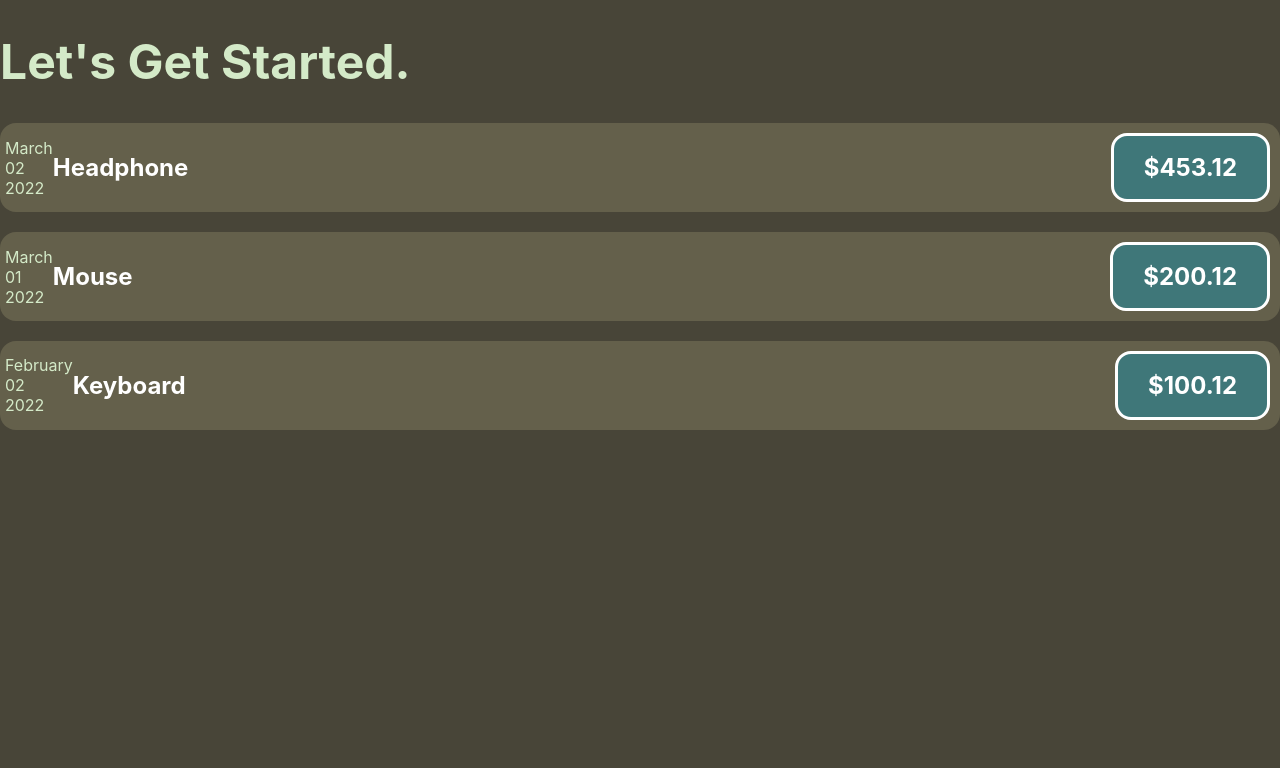
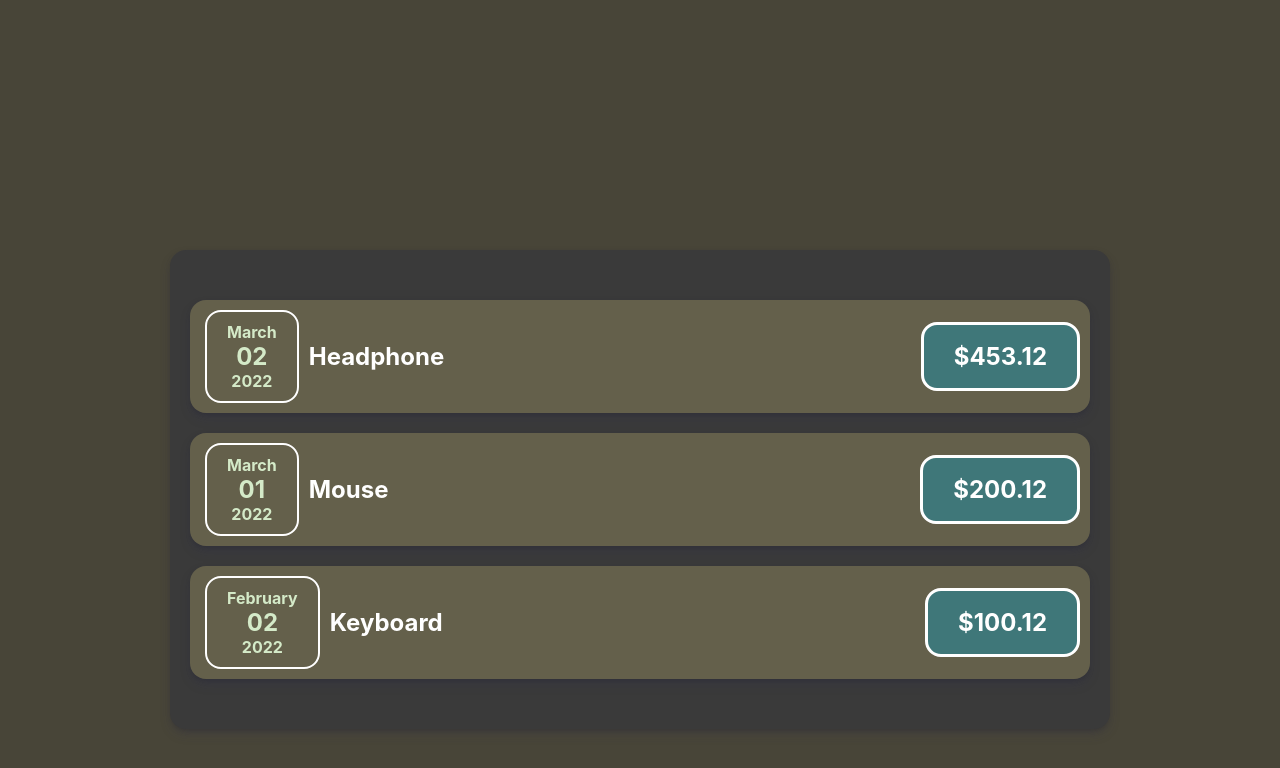
Before and after one commit to myoaung99/03-React-Basic---Working-With-Components, a React (Create React App) app in the folder my-app/: page / in a window 1280 px wide. Shown: the top 768 px of the page. Built offline with nearby package versions, Linux system fonts and the light colour scheme.

Commit message:
learn composition, custom component wrapper, shell component, props children

```diff
--- a/my-app/src/App.css
+++ b/my-app/src/App.css
@@ -1,3 +1,12 @@
+.expanse-container{
+  background-color: #3a3a3a;;
+  padding: 30px 20px;
+  max-width: 900px;
+  margin: 0 auto;
+  margin-top: 250px;
+
+}
+
 .App {
   text-align: center;
 }
--- a/my-app/src/App.js
+++ b/my-app/src/App.js
@@ -1,6 +1,7 @@
 import logo from "./logo.svg";
 import "./App.css";
 import ExpanseItem from "./components/ExpenseItem";
+import Card from './components/Card'
 
 // function App() {
 //   return (
@@ -35,13 +36,13 @@ function App() {
   // small letter JSX elements are default components
   // Capital Letter JSX elements are Custom Components
   return (
-    <div>
-      <h1>Let's Get Started.</h1>
 
+    <Card className="expanse-container">
       <ExpanseItem title={expanse[0].title} amount={expanse[0].amount} date={expanse[0].date} />
       <ExpanseItem title={expanse[1].title} amount={expanse[1].amount} date={expanse[1].date} />
       <ExpanseItem title={expanse[2].title} amount={expanse[2].amount} date={expanse[2].date} />
-    </div>
+    </Card>
+
   );
 }
 
--- /dev/null
+++ b/my-app/src/components/Card.css
@@ -0,0 +1,4 @@
+.card{
+  border-radius: 1rem;
+  box-shadow: rgba(50, 50, 93, 0.25) 0px 6px 12px -2px, rgba(0, 0, 0, 0.3) 0px 3px 7px -3px;
+}
--- /dev/null
+++ b/my-app/src/components/Card.js
@@ -0,0 +1,14 @@
+import './Card.css';
+
+
+// Composition လုပ်ခြင်း၊ Custom Component ကို Warpper Container အဖြစ်ပြောင်းခြင်း
+function Card(props) {
+
+  // ဝင်လာတဲ့ JSX Code တွေမှာလည်း CSS Class တွေထည့်ပေးဖို့ လိုတယ်။ ရှေ့က default card ရဲ့ နောက်မှာ space မမေ့နဲ့။ ပြီးရင် props ကနေ တဆင့် ဝင်လာတဲ့ className ကို ထည့်ပေးလိုက်
+  let classes = 'card ' + props.className;
+
+  // Composition ရဲ့ အသက်က props.children ပဲ။ Wrapper ဖြစ်တဲ့အတွက် သူ့အထဲကို ထည့်မဲ့ JSX Code တွေကို လက်ခံရမည့် နေရာ
+  return <div className={classes}>{props.children}</div>
+}
+
+export default Card;
--- a/my-app/src/components/ExpanseDate.css
+++ b/my-app/src/components/ExpanseDate.css
@@ -0,0 +1,18 @@
+.date-container{
+  background-color: #64604b;
+  padding: 10px 20px;
+  border-radius: 1rem;
+  border: 2px solid white;
+  display: flex;
+  flex-direction: column;
+  align-items: center;
+  margin: 0 10px;
+}
+
+.date-month, .date-day, .date-year{
+  font-weight: bold;
+}
+
+.date-day{
+  font-size: 1.5rem;
+}
--- a/my-app/src/components/ExpanseDate.js
+++ b/my-app/src/components/ExpanseDate.js
@@ -1,3 +1,4 @@
+import './ExpanseDate.css';
 function ExpanseDate(props) {
   // Sepreating Js date logic from JSX syntax
   // toLocal'e'String E ကို မေမ့နဲ့
@@ -5,13 +6,11 @@ function ExpanseDate(props) {
   const day = props.date.toLocaleString('en-US', { day: '2-digit' });
   const year = props.date.getFullYear();
 
-
-
   return (
-    <div>
-      <div>{month}</div>
-      <div>{day}</div>
-      <div>{year}</div>
+    <div className="date-container">
+      <div className="date-month">{month}</div>
+      <div className="date-day">{day}</div>
+      <div className="date-year">{year}</div>
     </div>
   )
 }
--- a/my-app/src/components/ExpanseItem.css
+++ b/my-app/src/components/ExpanseItem.css
@@ -3,8 +3,8 @@
   align-items: center;
   padding: 10px 5px;
   background-color: #64604b;
-  border-radius: 1rem;
   margin: 20px 0;
+
 }
 
 .expanse-item-des {
--- a/my-app/src/components/ExpenseItem.js
+++ b/my-app/src/components/ExpenseItem.js
@@ -1,4 +1,5 @@
 import ExpanseDate from "./ExpanseDate";
+import Card from './Card';
 import "./ExpanseItem.css";
 
 // props method accept all incoming properties from other Components
@@ -11,14 +12,12 @@ export default function ExpanseItem(props) {
 
   // HTML liked JSX codes
   return (
-    <div className="expanse-item">
-
+    <Card className="expanse-item">
       <ExpanseDate date={props.date} />
-
       <div className="expanse-item-des">
         <h2>{props.title}</h2>
         <div>${props.amount}</div>
       </div>
-    </div>
+    </Card>
   );
 }
```
